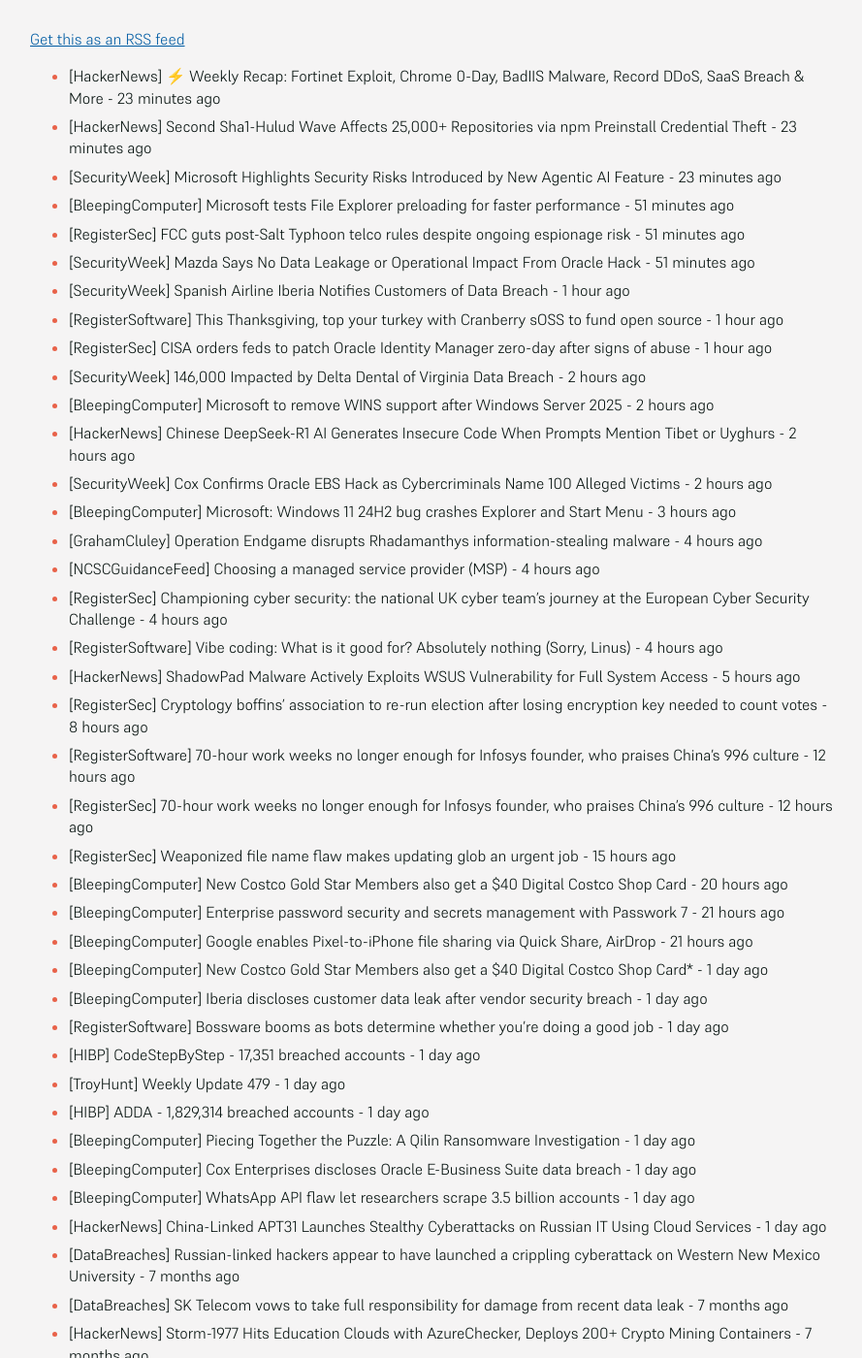
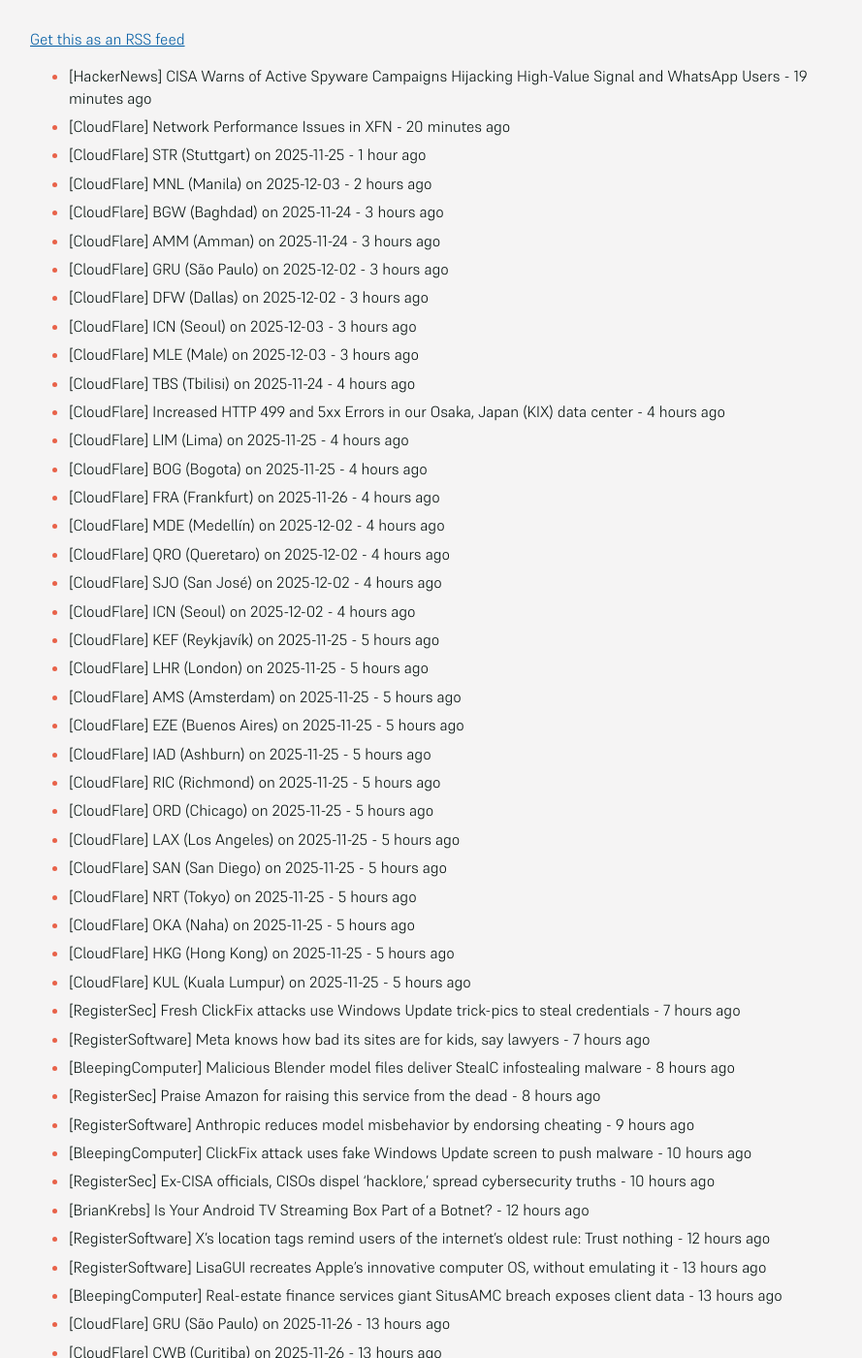
Before and after one commit to SecOpsNews/news, a Jekyll site: the page built from index.md, in a window 1280 px wide and 1400 px high, scrolled down 207 px. Shown: the whole window at 97% size, without its empty margins (193-1082 px from the left). Built offline with Jekyll 4.4.1, drawn with Linux system fonts in a browser that asks for light colours; some of the changed text lies outside the part shown.

Commit message:
New Feed

```diff
--- a/index.md
+++ b/index.md
@@ -9,42 +9,99 @@ description: Latest Updates
 
 <!-- SecOps start -->
 
-- [HackerNews] ⚡ Weekly Recap: Fortinet Exploit, Chrome 0-Day, BadIIS Malware, Record DDoS, SaaS Breach & More - 23 minutes ago
-- [HackerNews] Second Sha1-Hulud Wave Affects 25,000+ Repositories via npm Preinstall Credential Theft - 23 minutes ago
-- [SecurityWeek] Microsoft Highlights Security Risks Introduced by New Agentic AI Feature - 23 minutes ago
-- [BleepingComputer] Microsoft tests File Explorer preloading for faster performance - 51 minutes ago
-- [RegisterSec] FCC guts post-Salt Typhoon telco rules despite ongoing espionage risk - 51 minutes ago
-- [SecurityWeek] Mazda Says No Data Leakage or Operational Impact From Oracle Hack - 51 minutes ago
-- [SecurityWeek] Spanish Airline Iberia Notifies Customers of Data Breach - 1 hour ago
-- [RegisterSoftware] This Thanksgiving, top your turkey with Cranberry sOSS to fund open source - 1 hour ago
-- [RegisterSec] CISA orders feds to patch Oracle Identity Manager zero-day after signs of abuse - 1 hour ago
-- [SecurityWeek] 146,000 Impacted by Delta Dental of Virginia Data Breach - 2 hours ago
-- [BleepingComputer] Microsoft to remove WINS support after Windows Server 2025 - 2 hours ago
-- [HackerNews] Chinese DeepSeek-R1 AI Generates Insecure Code When Prompts Mention Tibet or Uyghurs - 2 hours ago
-- [SecurityWeek] Cox Confirms Oracle EBS Hack as Cybercriminals Name 100 Alleged Victims - 2 hours ago
-- [BleepingComputer] Microsoft: Windows 11 24H2 bug crashes Explorer and Start Menu - 3 hours ago
-- [GrahamCluley] Operation Endgame disrupts Rhadamanthys information-stealing malware - 4 hours ago
-- [NCSCGuidanceFeed] Choosing a managed service provider (MSP) - 4 hours ago
-- [RegisterSec] Championing cyber security: the national UK cyber team's journey at the European Cyber Security Challenge - 4 hours ago
-- [RegisterSoftware] Vibe coding: What is it good for? Absolutely nothing (Sorry, Linus) - 4 hours ago
-- [HackerNews] ShadowPad Malware Actively Exploits WSUS Vulnerability for Full System Access - 5 hours ago
-- [RegisterSec] Cryptology boffins’ association to re-run election after losing encryption key needed to count votes - 8 hours ago
-- [RegisterSoftware] 70-hour work weeks no longer enough for Infosys founder, who praises China’s 996 culture - 12 hours ago
-- [RegisterSec] 70-hour work weeks no longer enough for Infosys founder, who praises China’s 996 culture - 12 hours ago
-- [RegisterSec] Weaponized file name flaw makes updating glob an urgent job - 15 hours ago
-- [BleepingComputer] New Costco Gold Star Members also get a $40 Digital Costco Shop Card - 20 hours ago
-- [BleepingComputer] Enterprise password security and secrets management with Passwork 7 - 21 hours ago
-- [BleepingComputer] Google enables Pixel-to-iPhone file sharing via Quick Share, AirDrop - 21 hours ago
+- [HackerNews] CISA Warns of Active Spyware Campaigns Hijacking High-Value Signal and WhatsApp Users - 19 minutes ago
+- [CloudFlare] Network Performance Issues in XFN - 20 minutes ago
+- [CloudFlare] STR (Stuttgart) on 2025-11-25 - 1 hour ago
+- [CloudFlare] MNL (Manila) on 2025-12-03 - 2 hours ago
+- [CloudFlare] BGW (Baghdad) on 2025-11-24 - 3 hours ago
+- [CloudFlare] AMM (Amman) on 2025-11-24 - 3 hours ago
+- [CloudFlare] GRU (São Paulo) on 2025-12-02 - 3 hours ago
+- [CloudFlare] DFW (Dallas) on 2025-12-02 - 3 hours ago
+- [CloudFlare] ICN (Seoul) on 2025-12-03 - 3 hours ago
+- [CloudFlare] MLE (Male) on 2025-12-03 - 3 hours ago
+- [CloudFlare] TBS (Tbilisi) on 2025-11-24 - 4 hours ago
+- [CloudFlare] Increased HTTP 499 and 5xx Errors in our Osaka, Japan (KIX) data center - 4 hours ago
+- [CloudFlare] LIM (Lima) on 2025-11-25 - 4 hours ago
+- [CloudFlare] BOG (Bogota) on 2025-11-25 - 4 hours ago
+- [CloudFlare] FRA (Frankfurt) on 2025-11-26 - 4 hours ago
+- [CloudFlare] MDE (Medellín) on 2025-12-02 - 4 hours ago
+- [CloudFlare] QRO (Queretaro) on 2025-12-02 - 4 hours ago
+- [CloudFlare] SJO (San José) on 2025-12-02 - 4 hours ago
+- [CloudFlare] ICN (Seoul) on 2025-12-02 - 4 hours ago
+- [CloudFlare] KEF (Reykjavík) on 2025-11-25 - 5 hours ago
+- [CloudFlare] LHR (London) on 2025-11-25 - 5 hours ago
+- [CloudFlare] AMS (Amsterdam) on 2025-11-25 - 5 hours ago
+- [CloudFlare] EZE (Buenos Aires) on 2025-11-25 - 5 hours ago
+- [CloudFlare] IAD (Ashburn) on 2025-11-25 - 5 hours ago
+- [CloudFlare] RIC (Richmond) on 2025-11-25 - 5 hours ago
+- [CloudFlare] ORD (Chicago) on 2025-11-25 - 5 hours ago
+- [CloudFlare] LAX (Los Angeles) on 2025-11-25 - 5 hours ago
+- [CloudFlare] SAN (San Diego) on 2025-11-25 - 5 hours ago
+- [CloudFlare] NRT (Tokyo) on 2025-11-25 - 5 hours ago
+- [CloudFlare] OKA (Naha) on 2025-11-25 - 5 hours ago
+- [CloudFlare] HKG (Hong Kong) on 2025-11-25 - 5 hours ago
+- [CloudFlare] KUL (Kuala Lumpur) on 2025-11-25 - 5 hours ago
+- [RegisterSec] Fresh ClickFix attacks use Windows Update trick-pics to steal credentials - 7 hours ago
+- [RegisterSoftware] Meta knows how bad its sites are for kids, say lawyers - 7 hours ago
+- [BleepingComputer] Malicious Blender model files deliver StealC infostealing malware - 8 hours ago
+- [RegisterSec] Praise Amazon for raising this service from the dead - 8 hours ago
+- [RegisterSoftware] Anthropic reduces model misbehavior by endorsing cheating - 9 hours ago
+- [BleepingComputer] ClickFix attack uses fake Windows Update screen to push malware - 10 hours ago
+- [RegisterSec] Ex-CISA officials, CISOs dispel 'hacklore,' spread cybersecurity truths - 10 hours ago
+- [BrianKrebs] Is Your Android TV Streaming Box Part of a Botnet? - 12 hours ago
+- [RegisterSoftware] X's location tags remind users of the internet's oldest rule: Trust nothing - 12 hours ago
+- [RegisterSoftware] LisaGUI recreates Apple's innovative computer OS, without emulating it - 13 hours ago
+- [BleepingComputer] Real-estate finance services giant SitusAMC breach exposes client data - 13 hours ago
+- [CloudFlare] GRU (São Paulo) on 2025-11-26 - 13 hours ago
+- [CloudFlare] CWB (Curitiba) on 2025-11-26 - 13 hours ago
+- [CloudFlare] EZE (Buenos Aires) on 2025-11-26 - 13 hours ago
+- [CloudFlare] MRS (Marseille) on 2025-11-27 - 14 hours ago
+- [CloudFlare] ARI (Arica) on 2025-11-27 - 14 hours ago
+- [CloudFlare] EZE (Buenos Aires) on 2025-11-27 - 14 hours ago
+- [CloudFlare] NVT (Timbo) on 2025-11-27 - 14 hours ago
+- [CloudFlare] MNL (Manila) on 2025-12-03 - 14 hours ago
+- [CloudFlare] MLE (Male) on 2025-12-03 - 14 hours ago
+- [HackerNews] New Fluent Bit Flaws Expose Cloud to RCE and Stealthy Infrastructure Intrusions - 14 hours ago
+- [CloudFlare] PAT (Patna) on 2025-11-26 - 14 hours ago
+- [SecurityWeek] CrowdStrike Insider Helped Hackers Falsely Claim System Breach - 15 hours ago
+- [SecurityWeek] CISA Confirms Exploitation of Recent Oracle Identity Manager Vulnerability - 15 hours ago
+- [RegisterSec] Years-old bugs in open source tool left every major cloud open to disruption - 15 hours ago
+- [BleepingComputer] SCCM and WSUS in a Hybrid World: Why It’s Time for Cloud-native Patching - 15 hours ago
+- [RegisterSec] Intrusion at real estate finance biz sparks concern for big banks - 16 hours ago
+- [BleepingComputer] Shai-Hulud malware infects 500 npm packages, leaks secrets on GitHub - 16 hours ago
+- [RegisterSec] Shai-Hulud worm returns, belches secrets to 25K GitHub repos - 16 hours ago
+- [RegisterSoftware] Microsoft wedges tables into Notepad for some reason - 16 hours ago
+- [BleepingComputer] Harvard University discloses data breach affecting alumni, donors - 16 hours ago
+- [HackerNews] ⚡ Weekly Recap: Fortinet Exploit, Chrome 0-Day, BadIIS Malware, Record DDoS, SaaS Breach & More - 17 hours ago
+- [HackerNews] Second Sha1-Hulud Wave Affects 25,000+ Repositories via npm Preinstall Credential Theft - 17 hours ago
+- [SecurityWeek] Microsoft Highlights Security Risks Introduced by New Agentic AI Feature - 17 hours ago
+- [BleepingComputer] Microsoft tests File Explorer preloading for faster performance - 17 hours ago
+- [RegisterSec] FCC guts post-Salt Typhoon telco rules despite ongoing espionage risk - 17 hours ago
+- [SecurityWeek] Mazda Says No Data Leakage or Operational Impact From Oracle Hack - 17 hours ago
+- [SecurityWeek] Spanish Airline Iberia Notifies Customers of Data Breach - 18 hours ago
+- [RegisterSoftware] This Thanksgiving, top your turkey with Cranberry sOSS to fund open source - 18 hours ago
+- [RegisterSec] CISA orders feds to patch Oracle Identity Manager zero-day after signs of abuse - 18 hours ago
+- [SecurityWeek] 146,000 Impacted by Delta Dental of Virginia Data Breach - 19 hours ago
+- [BleepingComputer] Microsoft to remove WINS support after Windows Server 2025 - 19 hours ago
+- [HackerNews] Chinese DeepSeek-R1 AI Generates Insecure Code When Prompts Mention Tibet or Uyghurs - 19 hours ago
+- [SecurityWeek] Cox Confirms Oracle EBS Hack as Cybercriminals Name 100 Alleged Victims - 19 hours ago
+- [BleepingComputer] Microsoft: Windows 11 24H2 bug crashes Explorer and Start Menu - 20 hours ago
+- [GrahamCluley] Operation Endgame disrupts Rhadamanthys information-stealing malware - 21 hours ago
+- [NCSCGuidanceFeed] Choosing a managed service provider (MSP) - 21 hours ago
+- [RegisterSec] Championing cyber security: the national UK cyber team's journey at the European Cyber Security Challenge - 21 hours ago
+- [RegisterSoftware] Vibe coding: What is it good for? Absolutely nothing (Sorry, Linus) - 21 hours ago
+- [HackerNews] ShadowPad Malware Actively Exploits WSUS Vulnerability for Full System Access - 22 hours ago
+- [RegisterSec] Cryptology boffins’ association to re-run election after losing encryption key needed to count votes - 1 day ago
+- [RegisterSoftware] 70-hour work weeks no longer enough for Infosys founder, who praises China’s 996 culture - 1 day ago
+- [RegisterSec] 70-hour work weeks no longer enough for Infosys founder, who praises China’s 996 culture - 1 day ago
+- [RegisterSec] Weaponized file name flaw makes updating glob an urgent job - 1 day ago
+- [BleepingComputer] New Costco Gold Star Members also get a $40 Digital Costco Shop Card - 1 day ago
+- [BleepingComputer] Enterprise password security and secrets management with Passwork 7 - 1 day ago
+- [BleepingComputer] Google enables Pixel-to-iPhone file sharing via Quick Share, AirDrop - 1 day ago
 - [BleepingComputer] New Costco Gold Star Members also get a $40 Digital Costco Shop Card* - 1 day ago
 - [BleepingComputer] Iberia discloses customer data leak after vendor security breach - 1 day ago
 - [RegisterSoftware] Bossware booms as bots determine whether you're doing a good job - 1 day ago
 - [HIBP] CodeStepByStep - 17,351 breached accounts - 1 day ago
-- [TroyHunt] Weekly Update 479 - 1 day ago
-- [HIBP] ADDA - 1,829,314 breached accounts - 1 day ago
-- [BleepingComputer] Piecing Together the Puzzle: A Qilin Ransomware Investigation - 1 day ago
-- [BleepingComputer] Cox Enterprises discloses Oracle E-Business Suite data breach - 1 day ago
-- [BleepingComputer] WhatsApp API flaw let researchers scrape 3.5 billion accounts - 1 day ago
-- [HackerNews] China-Linked APT31 Launches Stealthy Cyberattacks on Russian IT Using Cloud Services - 1 day ago
 - [DataBreaches] Russian-linked hackers appear to have launched a crippling cyberattack on Western New Mexico University - 7 months ago
 - [DataBreaches] SK Telecom vows to take full responsibility for damage from recent data leak - 7 months ago
 - [HackerNews] Storm-1977 Hits Education Clouds with AzureChecker, Deploys 200+ Crypto Mining Containers - 7 months ago
```
